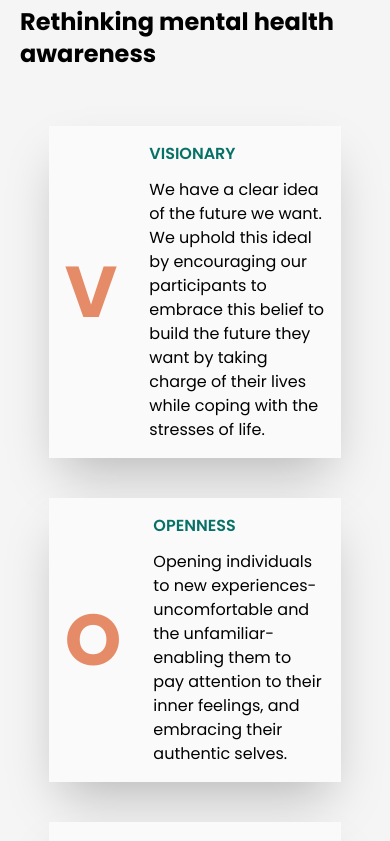
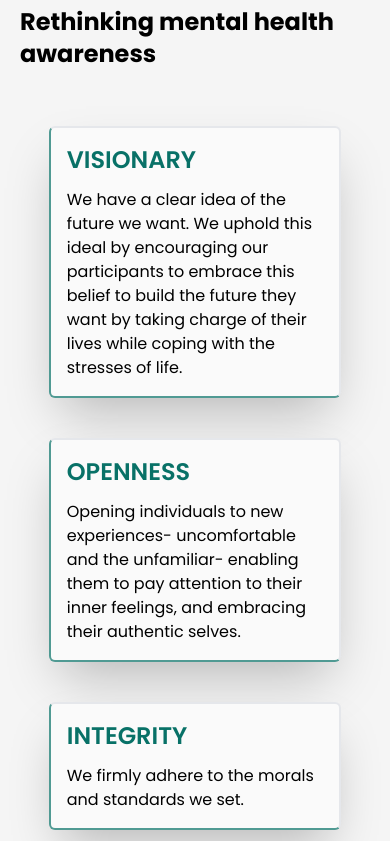
Before and after one commit to o-brayarn/finding-me, a React (Vite) app: page / in a window 390 px wide. Shown: the part 2120-2961 px from the top of the page. Built offline with nearby package versions, Linux system fonts and the light colour scheme.

Commit message:
modify pages colors

```diff
--- a/src/components/CallToAction.jsx
+++ b/src/components/CallToAction.jsx
@@ -14,13 +14,13 @@ const CallToAction = () => {
           <p className="text-xl font-semibold text-center uppercase">Donate</p>
         </div>
         <div className="bg-[#FAF5E0]/60 rounded-md flex flex-col justify-center items-center gap-4 lg:w-1/5 md:w-1/4 sm:w-1/3 w-3/5 pt-10 pb-10 cursor-pointer">
-          <FaHandshake className="text-[#FAF5E0] text-[40px]" />
+          <FaHandshake className="text-[#06141B] text-[40px]" />
           <p className="text-xl font-semibold text-center text-[#087167] uppercase">
             Partner <span className="text-[#06141B]">With</span> Us
           </p>
         </div>
         <div className="bg-[#FAF5E0]/60 rounded-md flex flex-col justify-center items-center gap-4 lg:w-1/5 md:w-1/4 sm:w-1/3 w-3/5 pt-10 pb-10 cursor-pointer">
-          <FaUsers className="text-[#E68B67] text-[40px]" />
+          <FaUsers className="text-[#06141B] text-[40px]" />
           <p className="text-xl font-semibold text-center text-[#087167] uppercase">
             Join <span className="text-[#06141B]">Our</span> Forums
           </p>
--- a/src/components/Values.jsx
+++ b/src/components/Values.jsx
@@ -53,20 +53,13 @@ const Values = () => {
           return (
             <div
               key={index}
-              className="mt-4 shadow-2xl backdrop-blur-3xl bg-[#FAFAFA] p-4 w-3/4 sm:w-3/4 md:w-2/5 lg:w-1/3 xl:w-1/4"
+              className="rounded-md border-2 border-b-[#087167]/[70%] border-l-[#087167]/[70%] mt-4 shadow-2xl backdrop-blur-3xl bg-[#FAFAFA] p-4 w-3/4 sm:w-3/4 md:w-2/5 lg:w-1/3 xl:w-1/4"
             >
-              <div className="flex justify-center items-center gap-8">
-                <div className="">
-                  <h1 className="uppercase text-7xl font-bold mt-auto text-[#E68B67]">
-                    {data.index}
-                  </h1>
-                </div>
-                <div className="flex flex-col justify-center gap-3">
-                  <h1 className="uppercase font-semibold text-[#087167]">
-                    {data.title}
-                  </h1>
-                  <p>{data.content}</p>
-                </div>
+              <div className="flex flex-col justify-center gap-3">
+                <h1 className="text-2xl uppercase font-semibold text-[#087167]">
+                  {data.title}
+                </h1>
+                <p>{data.content}</p>
               </div>
             </div>
           );
--- a/src/pages/Blog.jsx
+++ b/src/pages/Blog.jsx
@@ -80,7 +80,7 @@ const Blog = () => {
           <h1 className="font-bold lg:text-2xl text-xl">{blogData[0].title}</h1>
           <h3 className="text-[14px] italic mb-2">{blogData[0].date}</h3>
           <p>{blogData[0].content}</p>
-          <button className="bg-[#FAF5E0] text-[#087167] font-bold px-3 py-2 mt-2 rounded-md pb-2">
+          <button className="bg-[#FAF5E0]  text-[#087167]  hover:bg-[#06141B] hover:text-[#FAF5E0] font-bold px-3 py-2 mt-2 rounded-md pb-2">
             Read More
           </button>
         </div>
@@ -94,14 +94,14 @@ const Blog = () => {
           </h1>
         </div>
 
-        <div className="mt-5 flex justify-center gap-4 flex-wrap sm:ms-0 sm:me-0 ms-10 text-[#06141B]">
+        <div className="mt-5 flex justify-center gap-4 flex-wrap sm:ms-0 sm:me-0 ms-10 text-[#06141B] ">
           {blogData?.slice(0, 8).map((blog, i) => {
             return (
               <div
                 key={i}
-                className="lg:w-1/5 sm:1/4 w-auto border border-[#087167] rounded-md shadow-md p-2"
+                className="lg:w-1/5 sm:1/4 w-auto border bg-[#087167]/[10%] border-[#087167] rounded-md shadow-md p-2"
               >
-                <div className="bg-[#F5F5F5] max-w-sm rounded-md">
+                <div className=" max-w-sm rounded-md">
                   <img
                     src={blog.src}
                     alt={blog.title.substring(0, 30)}
@@ -114,7 +114,7 @@ const Blog = () => {
                     </h1>
                     <h3 className="text-[14px] italic mb-2">{blog.date}</h3>
                     <p>{blog.content.substring(0, 180)}...</p>
-                    <button className="text-[#FAF5E0] bg-[#087167] font-bold px-3 py-2 mt-2 rounded-md mb-4">
+                    <button className="bg-[#06141B] text-[#FAF5E0] hover:bg-[#087167] font-bold px-3 py-2 mt-2 rounded-md mb-4">
                       Read More
                     </button>
                   </div>
@@ -124,7 +124,7 @@ const Blog = () => {
           })}
         </div>
         <div className="sm:mt-8 mt-5 flex justify-center items-center">
-          <button className="text-[#FAF5E0] bg-[#3A66B1] py-2 px-5 rounded-2xl">
+          <button className="text-[#FAF5E0] bg-[#087167] hover:bg-[#06141B] py-2 px-5 rounded-2xl">
             Load more posts
           </button>
         </div>
```
